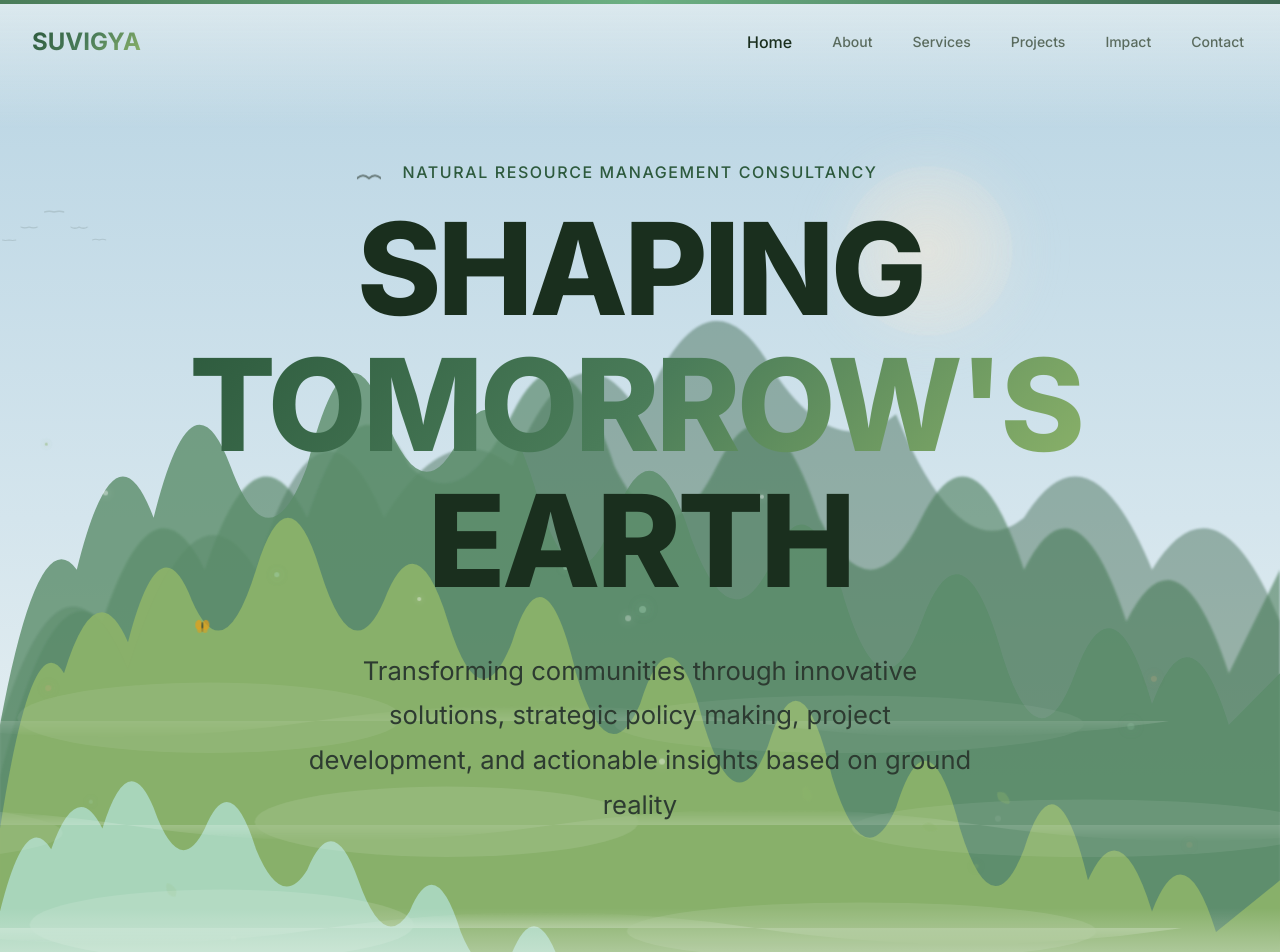
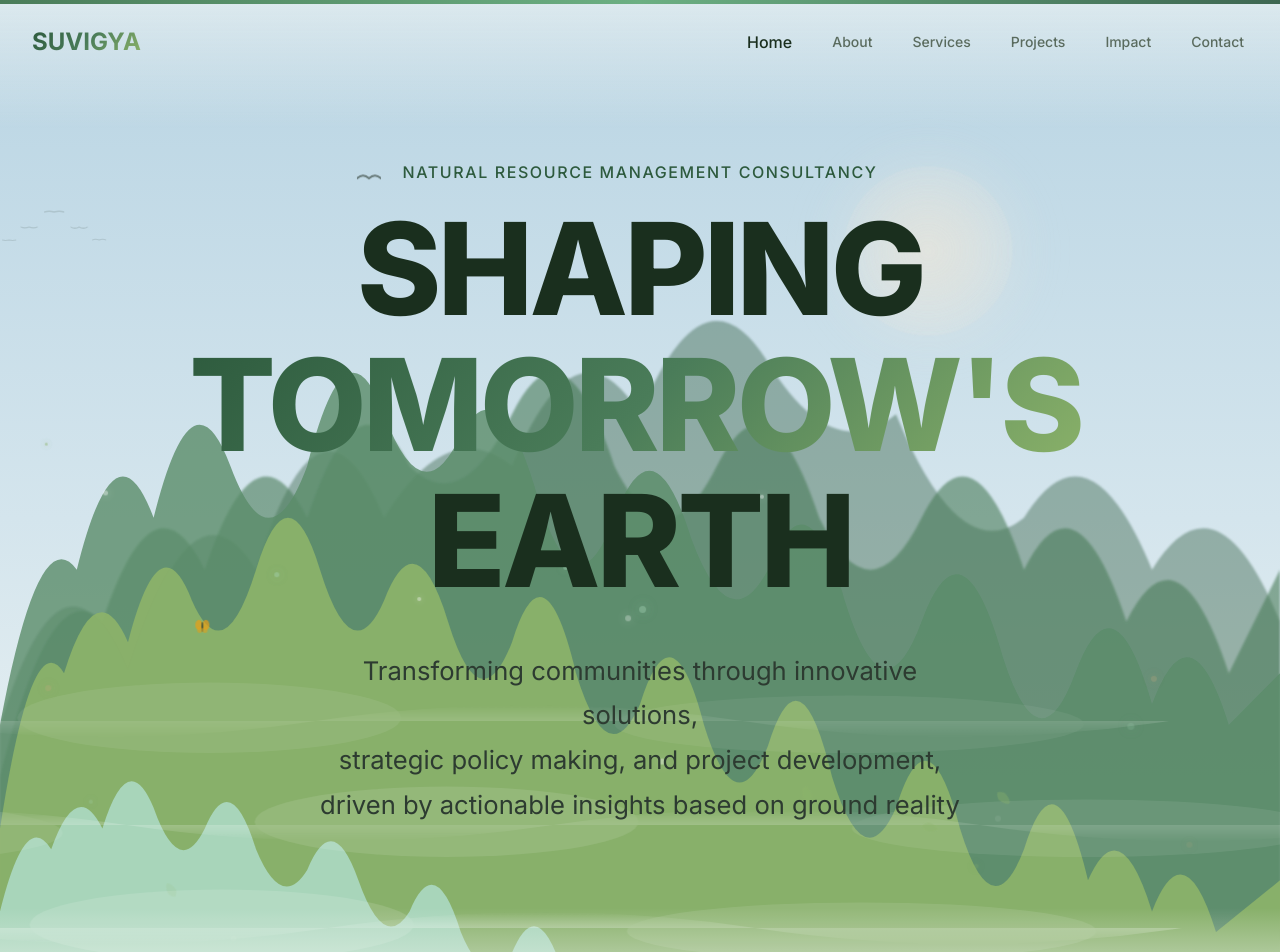
Before and after one commit to SuvigyaConsulting/suvigya-website, a Next.js app: page / in a window 1280 px wide. Shown: the top 952 px of the page. Built offline with nearby package versions, Linux system fonts and the light colour scheme.

Commit message:
style(hero): format tagline into three balanced lines

```diff
--- a/components/sections/HeroSection.tsx
+++ b/components/sections/HeroSection.tsx
@@ -119,8 +119,9 @@ export default function HeroSection() {
             animate={{ opacity: 1, y: 0 }}
             transition={{ delay: reducedMotion ? 0 : 1, duration: reducedMotion ? 0 : 0.8 }}
           >
-            Transforming communities through innovative solutions, strategic policy
-            making, project development, and actionable insights based on ground reality
+            Transforming communities through innovative solutions,<br />
+            strategic policy making, and project development,<br />
+            driven by actionable insights based on ground reality
           </motion.p>
 
         </motion.div>
```
